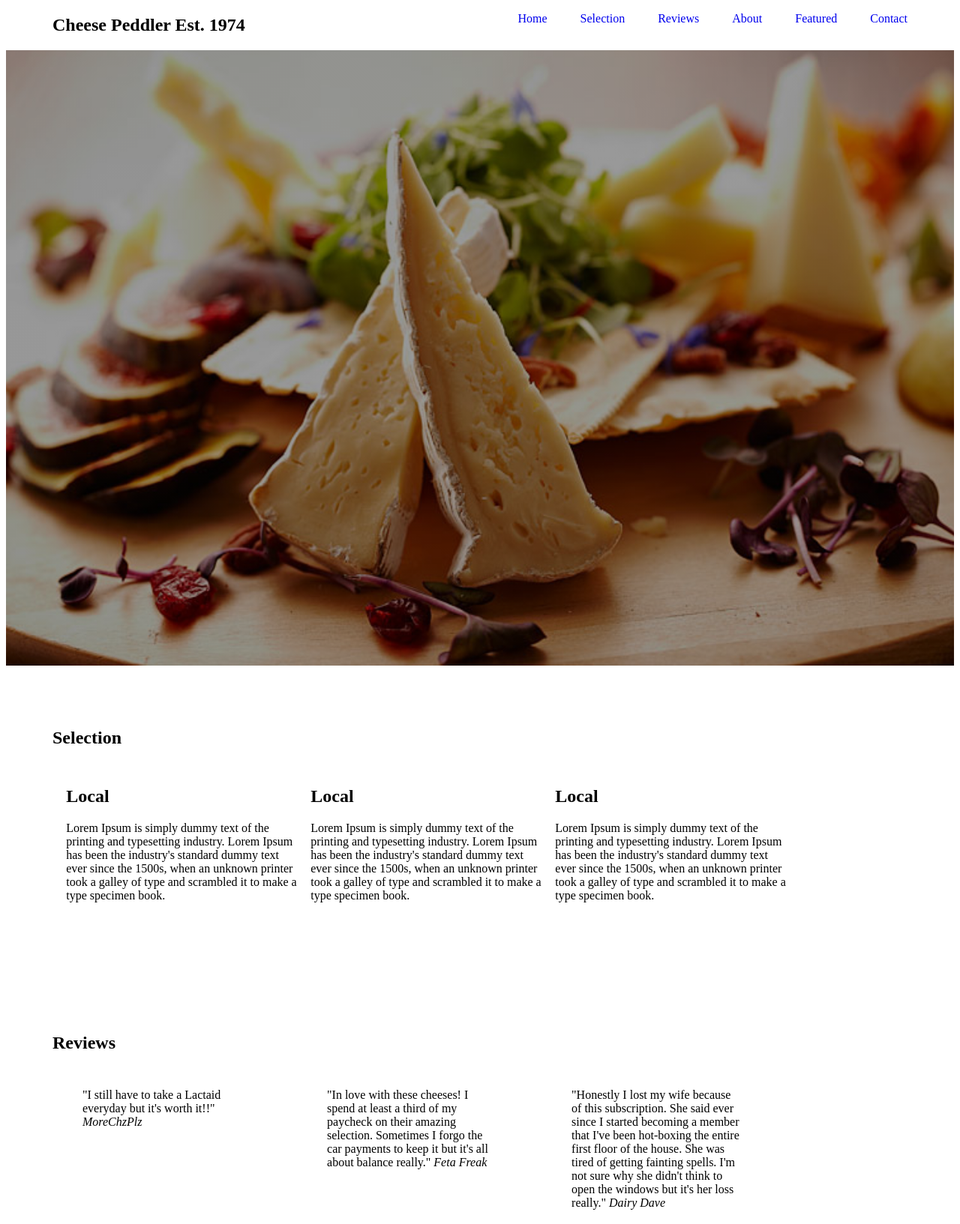
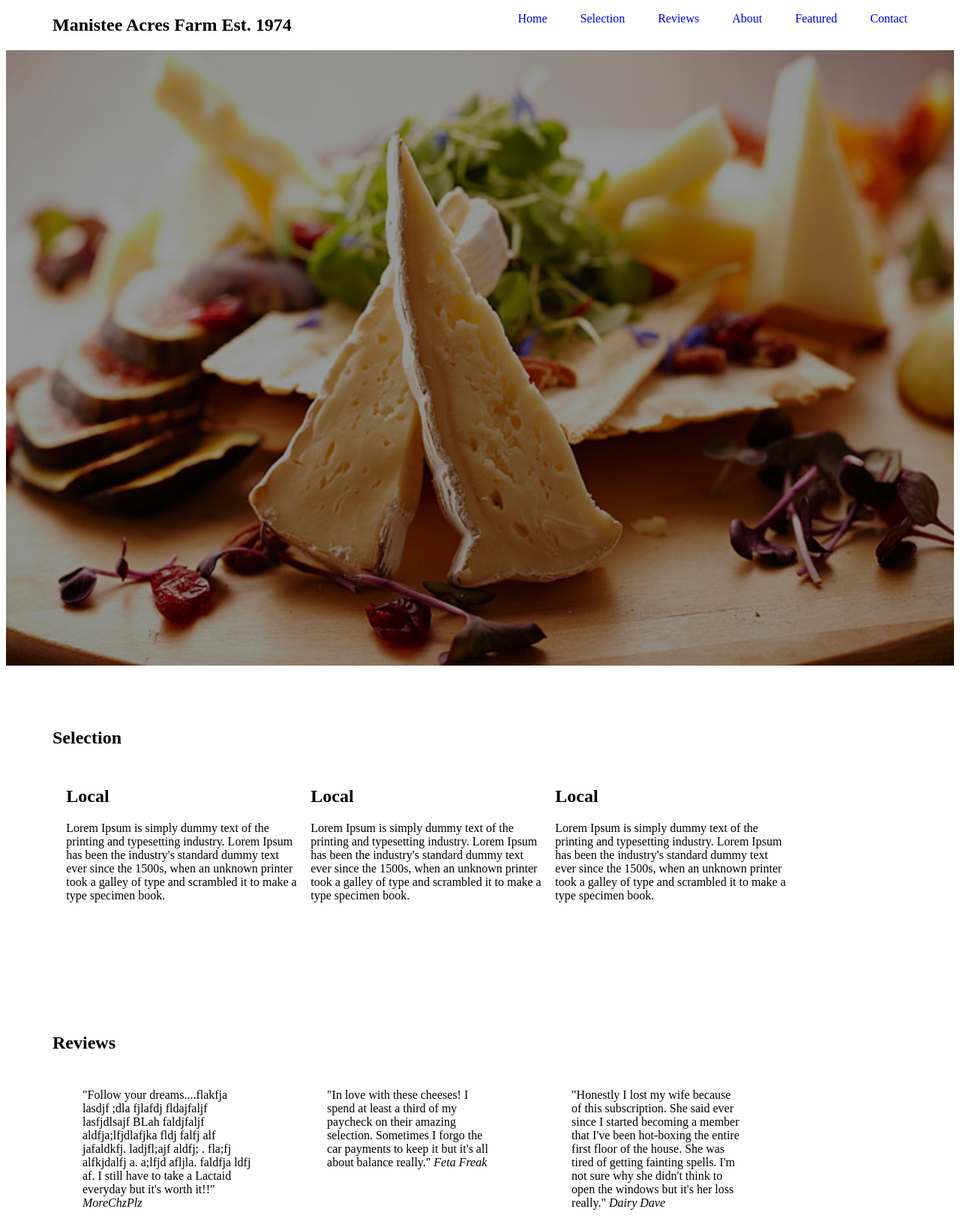
Before and after one commit to d5nguyen/ProductLandingPage, a plain HTML site: page index.html in a window 1280 px wide. Shown: the top 1633 px of the page at 75% size. Drawn offline with Linux system fonts and the light colour scheme; files whose address does not match are found by name.

Commit message:
changed name

```diff
--- a/index.html
+++ b/index.html
@@ -1,6 +1,6 @@
 <!DOCTYPE html>
     <head>
-        <title>Cheese Landing Page</title>
+        <title>Manistee Acres Dairy Farm</title>
         <link rel="stylesheet" href="product.css">
         <link rel="stylesheet" href="grid.css">
         <script type="text/jscript" src="product.js"></script>
@@ -11,11 +11,13 @@
             <section id="Home"></section>
             <nav class="sticky" id="nav-bar">
                 <div class="row">
-                <h1>Cheese Peddler Est. 1974</h1>
+                <h1>Manistee Acres Farm Est. 1974</h1>
                 <ul id="main-nav">
                     <li><a class="nav-link" href="#Home">Home</a></li>
                     <li><a class="nav-link" href="#Selection">Selection</a></li>
                     <li><a class="nav-link" href="#Reviews">Reviews</a></li>
+                <!---Insert Logo and Name here; create lists to add links to both sides of nav and float right and left --->
+
                     <li><a class="nav-link" href="#About">About</a></li>
                     <li><a class="nav-link" href="#Featured">Featured</a></li>
                     <li><a class="nav-link" href="#Contact-Us">Contact</a></li>
@@ -63,7 +65,7 @@
                     <div class="row">
                         <div class="col span-1-of-3">
                         <blockquote>
-                            "I still have to take a Lactaid everyday but it's worth it!!"
+                            "Follow your dreams....flakfja lasdjf ;dla fjlafdj  fldajfaljf lasfjdlsajf BLah faldjfaljf aldfja;lfjdlafjka fldj falfj alf jafaldkfj. ladjfl;ajf aldfj; . fla;fj alfkjdalfj a. a;lfjd afljla. faldfja ldfj af. I still have to take a Lactaid everyday but it's worth it!!"
                             <cite>MoreChzPlz</cite>
                         </blockquote>
                         </div>
```
